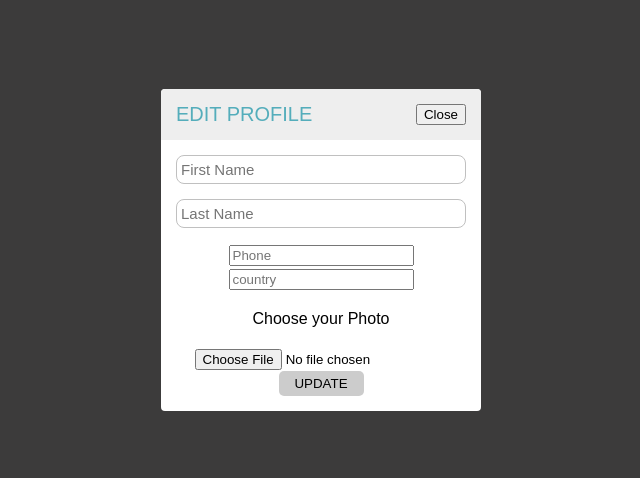
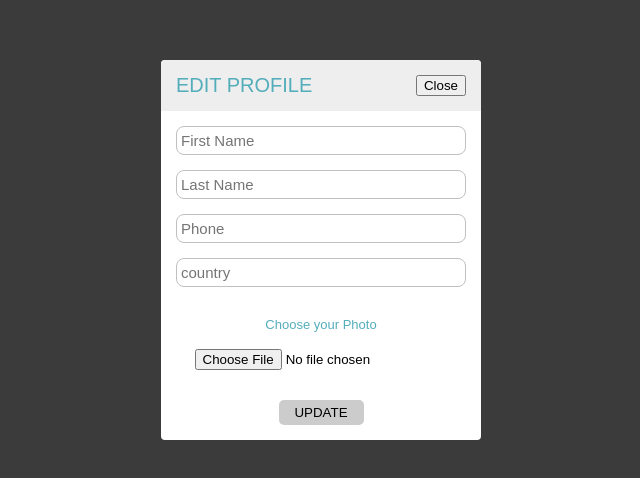
Before and after one commit to JuCaMoBa/E-Learning-App, a React (Create React App) app: page /modaleditprofile in a window 1280 px wide. Shown: the part 150-628 px from the top of the page, without its empty margins (319-959 px from the left). Built offline with nearby package versions, Linux system fonts and the light colour scheme.

Commit message:
Add modaleditprofile styles

```diff
--- a/src/styles/form.scss
+++ b/src/styles/form.scss
@@ -61,3 +61,34 @@
   margin-bottom: 15px;
   width: 280px;
 }
+
+.phone {
+  background: #ffffff;
+  border: 1px solid silver;
+  font-size: 15px;
+  padding: 5px 4px;
+  height: 17px;
+  border-radius: 8px;
+  margin-bottom: 15px;
+  width: 280px;
+}
+
+.country {
+  background: #ffffff;
+  border: 1px solid silver;
+  font-size: 15px;
+  padding: 5px 4px;
+  height: 17px;
+  border-radius: 8px;
+  margin-bottom: 15px;
+  width: 280px;
+}
+
+.fileimage {
+  margin-bottom: 30px;
+}
+
+.edit__profile_form p {
+  color: #54adbb;
+  font-size: small;
+}
```
